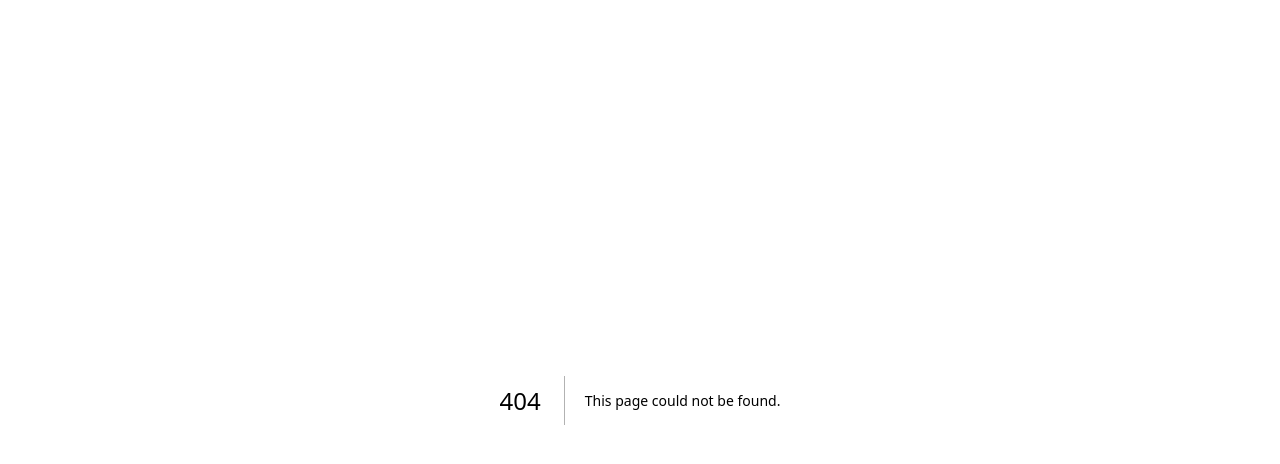
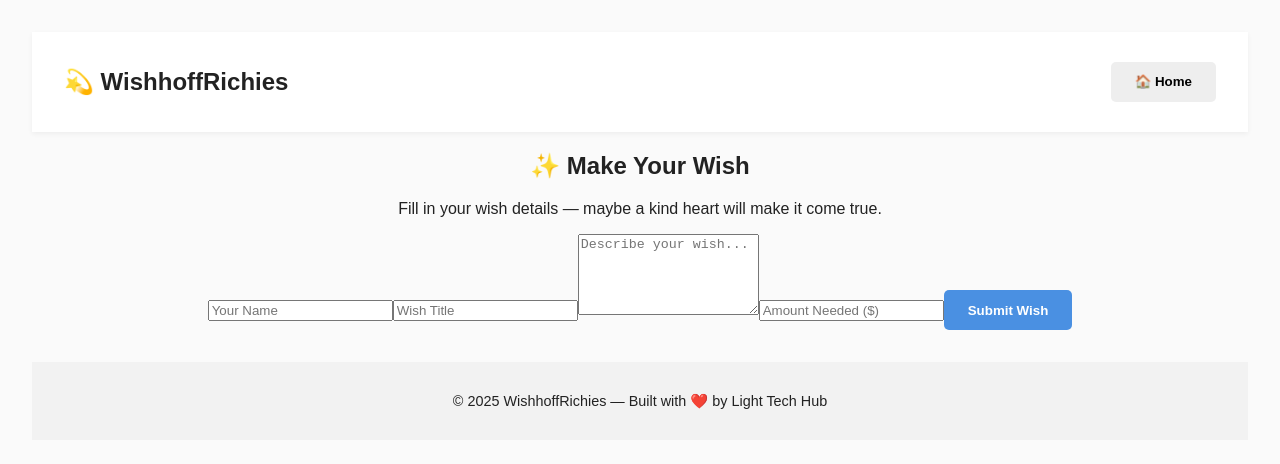
Before and after one commit to Lightcomputerstechnology/WishhoffRichies, a Next.js app: page /create-wish in a window 1280 px wide. Before the commit this address had no page. Shown: the top 464 px of the page. Built offline with nearby package versions, Linux system fonts and the light colour scheme; no server answers.

Commit message:
Add CreateWish component for wish submission

```diff
--- /dev/null
+++ b/pages/create-wish.js
@@ -0,0 +1,104 @@
+import { useState } from 'react'
+import Head from 'next/head'
+import { supabase } from '../lib/supabaseClient'
+import Link from 'next/link'
+
+export default function CreateWish() {
+  const [formData, setFormData] = useState({
+    name: '',
+    title: '',
+    description: '',
+    amount: ''
+  })
+  const [loading, setLoading] = useState(false)
+  const [message, setMessage] = useState('')
+
+  const handleChange = (e) => {
+    const { name, value } = e.target
+    setFormData(prev => ({ ...prev, [name]: value }))
+  }
+
+  const handleSubmit = async (e) => {
+    e.preventDefault()
+    setLoading(true)
+    setMessage('')
+
+    try {
+      const { data, error } = await supabase.from('wishes').insert([formData])
+      if (error) throw error
+      setMessage('🎉 Wish created successfully!')
+      setFormData({ name: '', title: '', description: '', amount: '' })
+    } catch (err) {
+      console.error(err)
+      setMessage('❌ Error creating wish. Check console for details.')
+    } finally {
+      setLoading(false)
+    }
+  }
+
+  return (
+    <>
+      <Head>
+        <title>Create a Wish | WishhoffRichies</title>
+      </Head>
+      <main className="main">
+        <nav className="navbar">
+          <h1 className="logo">💫 WishhoffRichies</h1>
+          <Link href="/">
+            <button className="btn">🏠 Home</button>
+          </Link>
+        </nav>
+
+        <section className="form-section">
+          <h2>✨ Make Your Wish</h2>
+          <p>Fill in your wish details — maybe a kind heart will make it come true.</p>
+
+          <form onSubmit={handleSubmit} className="wish-form">
+            <input
+              type="text"
+              name="name"
+              placeholder="Your Name"
+              value={formData.name}
+              onChange={handleChange}
+              required
+            />
+            <input
+              type="text"
+              name="title"
+              placeholder="Wish Title"
+              value={formData.title}
+              onChange={handleChange}
+              required
+            />
+            <textarea
+              name="description"
+              placeholder="Describe your wish..."
+              rows="5"
+              value={formData.description}
+              onChange={handleChange}
+              required
+            ></textarea>
+            <input
+              type="number"
+              name="amount"
+              placeholder="Amount Needed ($)"
+              value={formData.amount}
+              onChange={handleChange}
+              required
+            />
+
+            <button type="submit" className="btn-primary" disabled={loading}>
+              {loading ? 'Submitting...' : 'Submit Wish'}
+            </button>
+          </form>
+
+          {message && <p className="message">{message}</p>}
+        </section>
+
+        <footer>
+          <p>© {new Date().getFullYear()} WishhoffRichies — Built with ❤️ by Light Tech Hub</p>
+        </footer>
+      </main>
+    </>
+  )
+}
```
